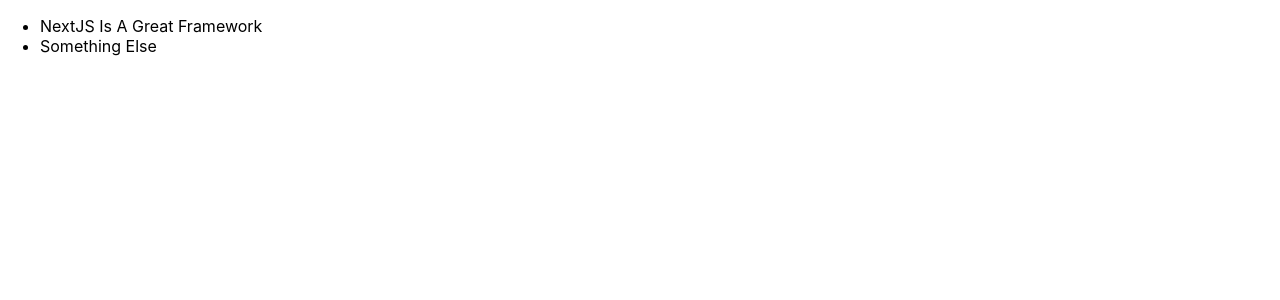
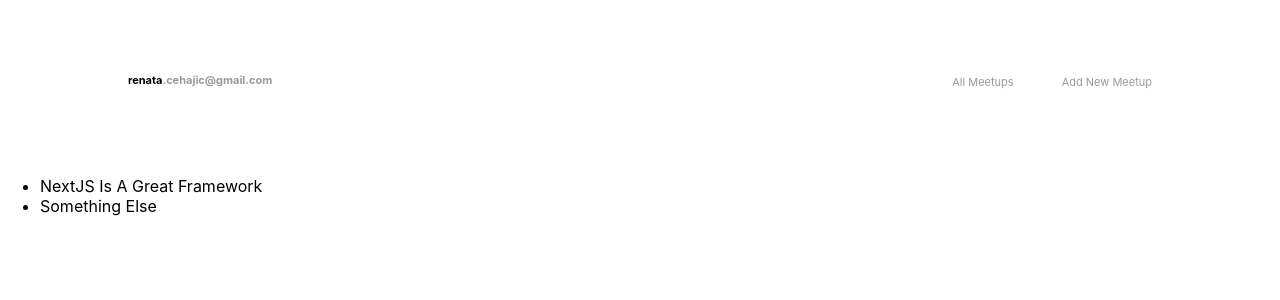
Before and after one commit to RenataCehajic/nextjs-rc-website, a Next.js app: page / in a window 1280 px wide. Shown: the top 300 px of the page. Built offline with nearby package versions, Linux system fonts and the light colour scheme.

Commit message:
Adding Header

```diff
--- /dev/null
+++ b/components/layout/MainNavigation.js
@@ -0,0 +1,28 @@
+import Link from "next/link";
+
+import classes from "./MainNavigation.module.css";
+
+function MainNavigation() {
+  return (
+    <header className={classes.header}>
+      <div className={classes.logo}>
+        <a href="mailto:renata.cehajic@gmail.com">
+          <strong className={classes.emailBold}>renata</strong>
+          .cehajic@gmail.com
+        </a>
+      </div>
+      <nav>
+        <ul>
+          <li>
+            <Link href="/">All Meetups</Link>
+          </li>
+          <li>
+            <Link href="/new-meetup">Add New Meetup</Link>
+          </li>
+        </ul>
+      </nav>
+    </header>
+  );
+}
+
+export default MainNavigation;
--- /dev/null
+++ b/components/layout/MainNavigation.module.css
@@ -0,0 +1,46 @@
+.header {
+  width: 100%;
+  height: 10rem;
+  display: flex;
+  align-items: center;
+  justify-content: space-between;
+  background-color: white;
+  padding: 0 10%;
+}
+
+.logo {
+  font-size: 11px;
+  color: #333;
+  font-weight: bold;
+}
+
+.email {
+  font-size: 20px;
+}
+
+.header ul {
+  list-style: none;
+  margin: 0;
+  padding: 0;
+  display: flex;
+  align-items: baseline;
+}
+
+.header li {
+  margin-left: 3rem;
+}
+
+.header a {
+  text-decoration: none;
+  font-size: 11px;
+  color: #999;
+}
+
+.emailBold {
+  color: black;
+}
+.header a:hover,
+.header a:active,
+.header a.active {
+  color: #999;
+}
--- a/package.json
+++ b/package.json
@@ -13,6 +13,7 @@
     "next": "12.1.0",
     "react": "17.0.2",
     "react-dom": "17.0.2",
+    "tailwindcss": "^3.0.23",
     "use-dark-mode": "^2.3.1"
   },
   "devDependencies": {
--- a/pages/index.js
+++ b/pages/index.js
@@ -1,10 +1,12 @@
 // our-domain.com/
 import Link from "next/link";
 import { Fragment } from "react";
+import MainNavigation from "../components/layout/MainNavigation";
 
 function HomePage() {
   return (
     <Fragment>
+      <MainNavigation />
       <ul>
         <li>
           <Link href="/projects">NextJS Is A Great Framework</Link>
```
Also changed, not shown: public/images/profilefoto/RenatasFB.jpg (added), 1 other file (tests, documents, lock files or other folders).
